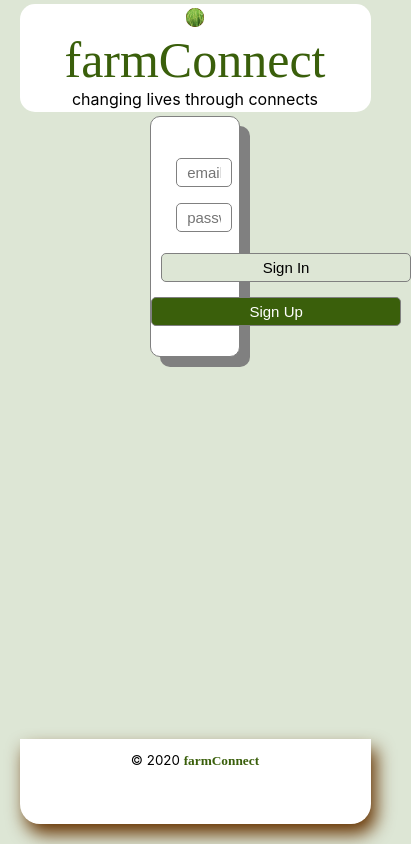
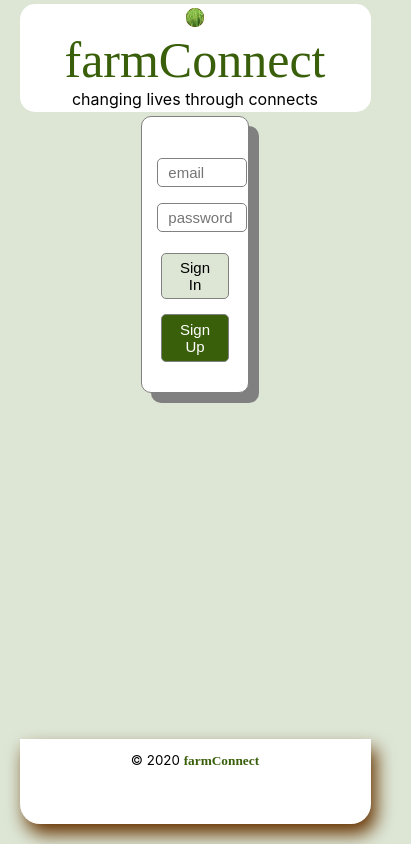
Before and after one commit to coula3/farm-connect, a React (Create React App) app in the folder farm-connect-frontend/: page / in a window 390 px wide. Shown: the whole page, 411 px wide, since content can reach past the window. Built offline with nearby package versions, Linux system fonts and the light colour scheme.

Commit message:
refactor SignIn to make elements more responsive

```diff
--- a/farm-connect-frontend/src/containers/SignIn/SignIn.css
+++ b/farm-connect-frontend/src/containers/SignIn/SignIn.css
@@ -1,6 +1,6 @@
 .SignIn_main_div {
     margin: auto;
-    width: 25%;
+    width: 30%;
     border: solid 1px grey;
     box-shadow: 10px 10px grey;
     border-radius: 10px;
@@ -9,7 +9,7 @@
 }
 
 #signin_form {
-    padding: 10px;
+    padding: 10px 0px;
     margin-bottom: 5px;
 }
 
@@ -19,25 +19,25 @@
     color: red;
 }
 
-#sign_in_button {
+#signin_button {
     margin-top: 5px;
 }
 
-.sign_in_button {
-    width: 250px;
+.signin_button {
+    width: 65%;
     font-size: 15px;
-    background-color: #dde6d5;
     padding: 5px 10px;
     border-radius: 5px;
     border: grey solid 1px;
+    background-color: #dde6d5;
 }
 
-.sign_up_button {
-    width: 250px;
+.signup_button {
+    width: 65%;
     font-size: 15px;
+    padding: 6px 10px;
+    border-radius: 5px;
+    border: grey solid 1px;
     background-color: #3a5f0b;
     color: #FFF;
-    padding: 5px 10px;
-    border-radius: 5px;
-    border: grey solid 1px;
 }
--- a/farm-connect-frontend/src/containers/SignIn/SignIn.js
+++ b/farm-connect-frontend/src/containers/SignIn/SignIn.js
@@ -55,9 +55,9 @@ class SignIn extends Component {
                     <p><input className="sign_up_in_input" type="text" name="email" placeholder="email" value={this.state.user.email} onChange={this.handleChange} /></p>
                     <p><input className="sign_up_in_input" type="password" name="password" placeholder="password" value={this.state.user.password} onChange={this.handleChange} /></p>
                     <p id="errors_p">{this.props.errorMessages[0] ? "invalid username or password" : ""}</p>
-                    <button id="sign_in_button" className="sign_in_button">Sign In</button>
+                    <button id="signin_button" className="signin_button">Sign In</button>
                 </form>
-                <button className="sign_up_button" onClick={this.handleSwitchToSignUp}>Sign Up</button>
+                <button className="signup_button" onClick={this.handleSwitchToSignUp}>Sign Up</button>
                 <br />
             </div>
         )
```
